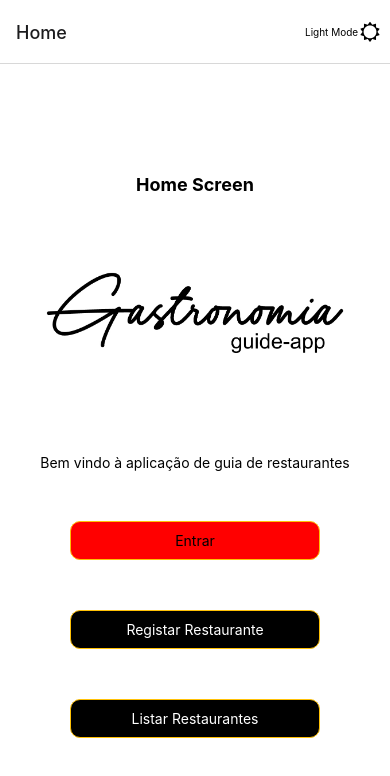
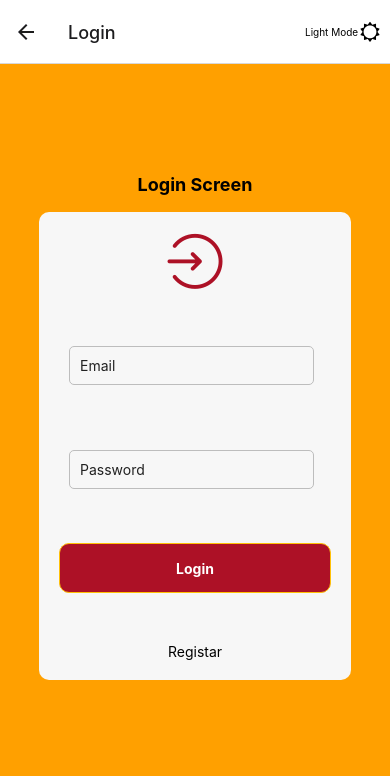
Before and after one commit to rfreitasmore/dm-gastro-app, a React Native app: screen /Login in a window 390 px wide. Shown: the top 776 px of the page. Built offline with nearby package versions, Linux system fonts and the light colour scheme; no server answers.

Commit message:
Aula 28 Maio
Firebase - Auth
Login, Register
AsyncStorage

```diff
--- a/App.js
+++ b/App.js
@@ -10,6 +10,10 @@ import RegisterRestaurantScreen from "./screens/RegisterRestaurantScreen";
 import RestaurantListScreen from "./screens/RestaurantListScreen";
 import { ThemeProvider } from "./context/ThemeContext";
 import ToggleTheme from "./components/ToggleTheme";
+
+import LoginScreen from "./screens/LoginScreen";
+import UserRegisterScreen from "./screens/UserRegisterScreen";
+
 
 const Stack = createNativeStackNavigator();
 
@@ -24,6 +28,8 @@ function App() {
           }}
         >
           <Stack.Screen name="Home" component={HomeScreen} />
+          <Stack.Screen name="Login" component={LoginScreen} />
+         <Stack.Screen name="Register" component={UserRegisterScreen} />
           <Stack.Screen name="Mapa" component={MapScreen} />
           <Stack.Screen name="Detalhes" component={RestaurantDetailsScreen} />
           <Stack.Screen name="Registar" component={RegisterRestaurantScreen} />
--- /dev/null
+++ b/authConfig.js
@@ -0,0 +1,34 @@
+import { getAuth, signInWithEmailAndPassword, createUserWithEmailAndPassword, sendEmailVerification} from "firebase/auth";
+import firebase from "./firebaseConfig";
+
+const auth = getAuth(firebase);
+
+export const signIn = async (email, password) => {
+  try {
+    const userCredentials = await signInWithEmailAndPassword(
+      auth,
+      email,
+      password
+    );
+    return userCredentials;
+  } catch (error) {
+    throw new Error(error);
+  }
+};
+
+export const register = async (email, password) => {
+    try {
+      const userCredentials = await createUserWithEmailAndPassword(auth, email, password);
+      return userCredentials;
+    } catch (error) {
+      throw new Error(error);
+    }
+  };
+
+  export const signOut = async () => {
+    try {
+      await auth.signOut();
+    } catch (error) {
+      throw new Error(error);
+    }
+  };
--- a/package.json
+++ b/package.json
@@ -11,6 +11,7 @@
   },
   "dependencies": {
     "@expo/metro-runtime": "~3.2.1",
+    "@react-native-async-storage/async-storage": "^1.23.1",
     "@react-native-firebase/app": "^19.2.2",
     "@react-navigation/native": "^6.1.17",
     "@react-navigation/native-stack": "^6.9.26",
--- a/screens/HomeScreen.js
+++ b/screens/HomeScreen.js
@@ -1,50 +1,43 @@
-import { StatusBar } from "expo-status-bar";
-import {
-  StyleSheet,
-  Text,
-  View,
-  Image,
-  TouchableOpacity,
-} from "react-native";
-import { useEffect } from "react";
+import { useEffect, useState } from "react";
+import { View, Text, TouchableOpacity, Image } from "react-native";
+import AsyncStorage from "@react-native-async-storage/async-storage";
 import { globalStyles } from "../styles/global";
-import { addRestaurants } from "../api/restaurantsBatch";
 import { useTheme } from "../context/ThemeContext";
+import { signOut } from "../authConfig";
 
 export default function HomeScreen({ navigation }) {
   const { theme } = useTheme();
+  const [isLoggedIn, setIsLoggedIn] = useState(false);
+
+
 
   useEffect(() => {
-    console.log("HomeScreen mounted");
-    console.log("Theme:", theme);
+   fetchLoginStatus();
   }, []);
 
-  const handleAddRestaurants = async () => {
+  const fetchLoginStatus = async () => {
     try {
-      await addRestaurants();
-      alert('Restaurants added successfully!');
+      const isLoggedIn = await AsyncStorage.getItem("isLoggedIn");
+      setIsLoggedIn(isLoggedIn === "true");
     } catch (error) {
-      console.error('Failed to add restaurants:', error);
-      alert('Failed to add restaurants.');
+      console.error("Error fetching login status:", error);
     }
   };
 
+  const handleLogout = async () => {
+    try {
+      await signOut();
+      await AsyncStorage.removeItem("isLoggedIn");
+      setIsLoggedIn(false);
+    } catch (error) {
+      console.error("Error logging out:", error);
+    }
+  };
+
+
   return (
     <View style={[globalStyles.container, { backgroundColor: theme.background }]}>
-      <Text
-        style={[
-          globalStyles.subTitle,
-          {
-            color: theme.text,
-            fontWeight: "bold",
-            position: "absolute",
-            top: 100,
-          },
-        ]}
-      >
-        Home Screen
-      </Text>
-
+      <Text style={[globalStyles.subTitle, { color: theme.text, fontWeight: "bold", position: "absolute", top: 100 }]}>Home Screen</Text>
       <Image
         source={require("../assets/_gastro_guide_app.png")}
         style={{ width: 300, resizeMode: "contain" }}
@@ -53,53 +46,57 @@ export default function HomeScreen({ navigation }) {
       <Text style={{ color: theme.text }}>
         Bem vindo à aplicação de guia de restaurantes
       </Text>
-      <StatusBar style="auto" />
 
           <TouchableOpacity
             style={[
               globalStyles.buttonStyle,
-          {
-            backgroundColor: theme.buttonBackground,
-            width: 250,
-            marginTop: 50,
-          },
+              { backgroundColor: theme.buttonBackground, width: 250, marginTop: 50 },
             ]}
-        onPress={() => {
-          navigation.navigate("Mapa");
-        }}
+            onPress={() => navigation.navigate("Mapa")}
           >
             <Text style={[globalStyles.text, { color: theme.text }]}>Entrar</Text>
           </TouchableOpacity>
+          {isLoggedIn ? (
+        <>
           <TouchableOpacity
             style={[
               globalStyles.buttonStyle,
-          {
-            backgroundColor: theme.secondary,
-            width: 250,
-            marginTop: 50,
-          },
+              { backgroundColor: theme.secondary, width: 250, marginTop: 50 },
             ]}
-        onPress={() =>
-          navigation.navigate("Registar") //handleAddRestaurants()
-        }
+            onPress={() => navigation.navigate("Registar")}
           >
             <Text style={[globalStyles.text, { color: theme.whiteBackgroundText }]}>Registar Restaurante</Text>
           </TouchableOpacity>
           <TouchableOpacity
             style={[
               globalStyles.buttonStyle,
-          {
-            backgroundColor: theme.secondary,
-            width: 250,
-            marginTop: 50,
-          },
+              { backgroundColor: theme.secondary, width: 250, marginTop: 50 },
             ]}
-        onPress={() =>
-          navigation.navigate("Listar") //handleAddRestaurants()
-        }
+            onPress={() => navigation.navigate("Listar")}
           >
             <Text style={[globalStyles.text, { color: theme.whiteBackgroundText }]}>Listar Restaurantes</Text>
           </TouchableOpacity>
+          <TouchableOpacity
+            style={[
+              globalStyles.buttonStyle,
+              { backgroundColor: theme.secondary, width: 250, marginTop: 50 },
+            ]}
+            onPress={handleLogout}
+          >
+            <Text style={[globalStyles.text, { color: theme.whiteBackgroundText }]}>Logout</Text>
+          </TouchableOpacity>
+        </>
+      ) : (
+        <TouchableOpacity
+          style={[
+            globalStyles.buttonStyle,
+            { backgroundColor: theme.secondary, width: 250, marginTop: 50 },
+          ]}
+          onPress={() => navigation.navigate("Login")}
+        >
+          <Text style={[globalStyles.text, { color: theme.whiteBackgroundText }]}>Login</Text>
+        </TouchableOpacity>
+      )}
     </View>
   );
 }
--- /dev/null
+++ b/screens/LoginScreen.js
@@ -0,0 +1,66 @@
+import React, { useState } from "react";
+import { View, Text, TextInput, TouchableOpacity } from "react-native";
+import { globalStyles, colors } from "../styles/global";
+import AsyncStorage from "@react-native-async-storage/async-storage";
+import Icon from "react-native-vector-icons/AntDesign";
+import { signIn } from "../authConfig";
+
+export default function LoginScreen({ navigation }) {
+  const [email, setEmail] = useState("");
+  const [password, setPassword] = useState("");
+  const [loading, setLoading] = useState(false);
+  const [error, setError] = useState(null);
+
+  const handleLogin = async () => {
+    setLoading(true);
+    try {
+      const userCredentials = await signIn(email, password);
+      console.log(userCredentials);
+      await AsyncStorage.setItem("isLoggedIn", "true");
+      console.log("User logged in successfully.");
+      navigation.navigate("Home");
+    } catch (error) {
+      setError(error.message);
+      console.error("Error logging in:", error);
+    }
+    setLoading(false);
+  };
+
+
+  const handleRegisterNavigation = () => {
+    navigation.navigate("Register");
+  };
+
+  return (
+    <View style={globalStyles.container}>
+      <Text style={[globalStyles.subTitle, { color: globalStyles.text, fontWeight: "bold", position: "absolute", top: 100 }]}>Login Screen</Text>
+      <View style={globalStyles.inputContainer}>
+        <View style={{ justifyContent: "center", alignItems: "center" }}>
+          <Icon name="login" size={55} color={colors.secondary} />
+        </View>
+        <TextInput
+          style={globalStyles.input}
+          placeholder="Email"
+          value={email}
+          onChangeText={(text) => setEmail(text)}
+        />
+        <TextInput
+          style={globalStyles.input}
+          placeholder="Password"
+          value={password}
+          onChangeText={(text) => setPassword(text)}
+          secureTextEntry
+        />
+        <TouchableOpacity style={globalStyles.buttons.login} onPress={handleLogin}>
+          <Text style={globalStyles.buttonText}>Login</Text>
+        </TouchableOpacity>
+        <TouchableOpacity style={{marginTop: 5}} onPress={handleRegisterNavigation}>
+          <Text style={{color: "black", textAlign:"center" }}>Registar</Text>
+        </TouchableOpacity>
+      </View>
+      <View style={{ flexDirection: "row", justifyContent: "center", alignItems: "center" }}>
+        <Text style={{ color: colors.secondary }}>{error} </Text>
+      </View>
+    </View>
+  );
+}
--- /dev/null
+++ b/screens/UserRegisterScreen.js
@@ -0,0 +1,53 @@
+import React, { useState } from "react";
+import { View, Text, TextInput, TouchableOpacity } from "react-native";
+import { globalStyles, colors } from "../styles/global";
+import Icon from "react-native-vector-icons/AntDesign";
+import { register } from "../authConfig";
+
+export default function UserRegisterScreen({ navigation }) {
+  const [email, setEmail] = useState("");
+  const [password, setPassword] = useState("");
+  const [loading, setLoading] = useState(false);
+  const [error, setError] = useState(null);
+
+  const handleRegister = async () => {
+    setLoading(true);
+    try {
+      await register(email, password);
+      navigation.navigate("Login");
+    } catch (error) {
+      setError(error.message);
+    }
+    setLoading(false);
+  };
+
+  return (
+    <View style={globalStyles.container}>
+      <Icon name="user" size={55} color={colors.secondary} />
+      <Text style={{ color: "black", marginBottom: 20 }}>Registar utilizador</Text>
+
+      <TextInput
+        style={globalStyles.input}
+        placeholder="Email"
+        value={email}
+        onChangeText={(text) => setEmail(text)}
+      />
+      <TextInput
+        style={globalStyles.input}
+        placeholder="Password"
+        value={password}
+        onChangeText={(text) => setPassword(text)}
+        secureTextEntry
+      />
+      <TouchableOpacity
+        style={globalStyles.buttons.register}
+        onPress={handleRegister}
+        disabled={loading}
+      >
+        <Text style={globalStyles.buttonText}>Register</Text>
+      </TouchableOpacity>
+
+      {error && <Text style={{ color: "red" }}>{error}</Text>}
+    </View>
+  );
+}
--- a/styles/global.js
+++ b/styles/global.js
@@ -66,6 +66,28 @@ const globalStyles = StyleSheet.create({
         borderRadius: 10,
         justifyContent: 'center',
         alignItems: 'center',
+        login:{
+            backgroundColor: colors.secondary,
+            padding: 10,
+            borderWidth: 1,
+            borderColor: colors.button,
+            borderRadius: 10,
+            height: 50,
+            justifyContent: 'center',
+            alignItems: 'center',
+        },
+        register:{
+            backgroundColor: colors.secondary,
+            padding: 10,
+            borderWidth: 1,
+            borderColor: colors.button,
+            borderRadius: 10,
+            height: 50,
+            justifyContent: 'center',
+            alignItems: 'center',
+            width: "90%",
+            marginTop: 30,
+        }
       },
       homeButton: {
         backgroundColor: "white",
@@ -97,11 +119,25 @@ const globalStyles = StyleSheet.create({
         margin: 10,
         ...cardShadow,
     },
+    inputContainer: {
+        display: 'flex',
+        width: '80%',
+        height: '60%',
+        justifyContent: 'space-between',
+        textAlign: 'center',
+        margin: 10,
+        backgroundColor: '#F7F7F7',
+        borderRadius: 10,
+        padding: 20,
+        gap: 10,
+    },
     input: {
         borderWidth: 1,
         borderColor: colors.border,
         padding: 10,
         borderRadius: 5,
+        width: '90%',
+        margin: 10,
         color: colors.text,
         backgroundColor: '#F7F7F7',
     },
```
Lines whose indentation alone changed are shown as unchanged.
